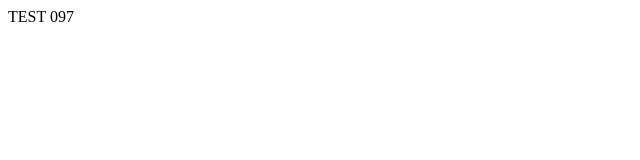
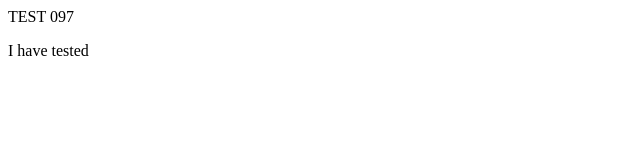
Before and after one commit to kiptoo-097/testing097, a plain HTML site: page index.html in a window 1280 px wide. Shown: the full height of the page, 0-640 px from the left. Drawn offline with Linux system fonts and the light colour scheme.

Commit message:
adding paraghraph

```diff
--- a/index.html
+++ b/index.html
@@ -5,5 +5,6 @@
     </head>
     <body>
         <h>TEST 097</h>
+        <p>I have tested</p>
     </body>
 </html>
```
